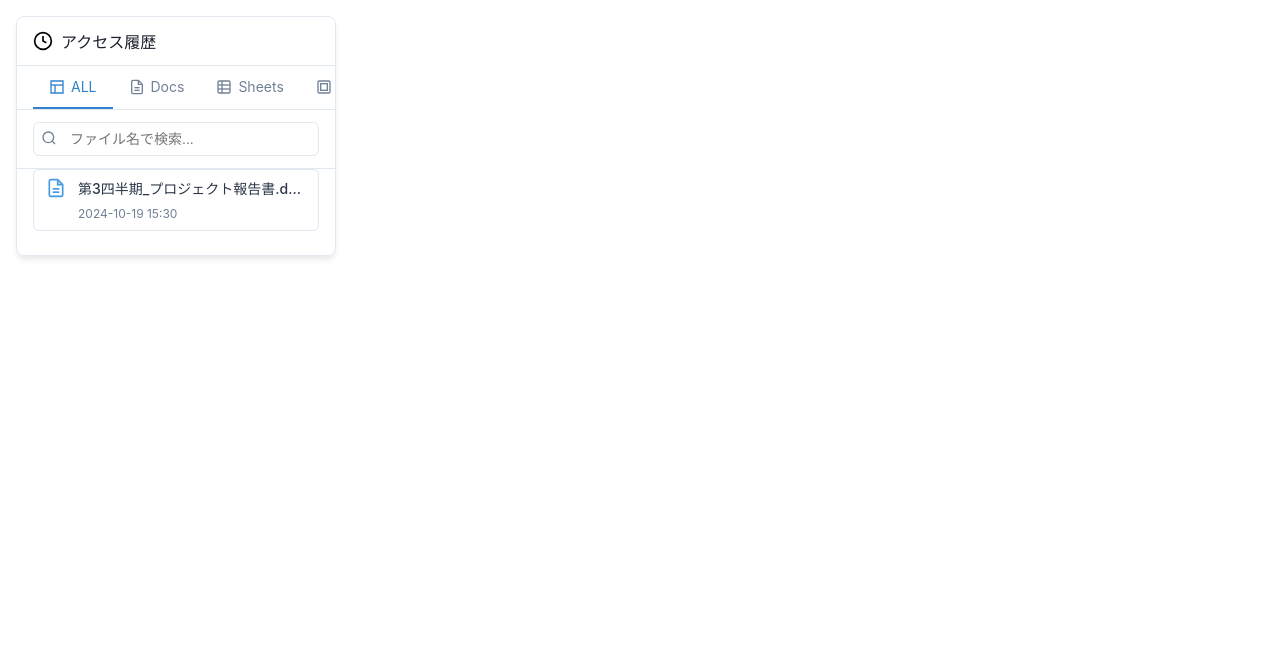
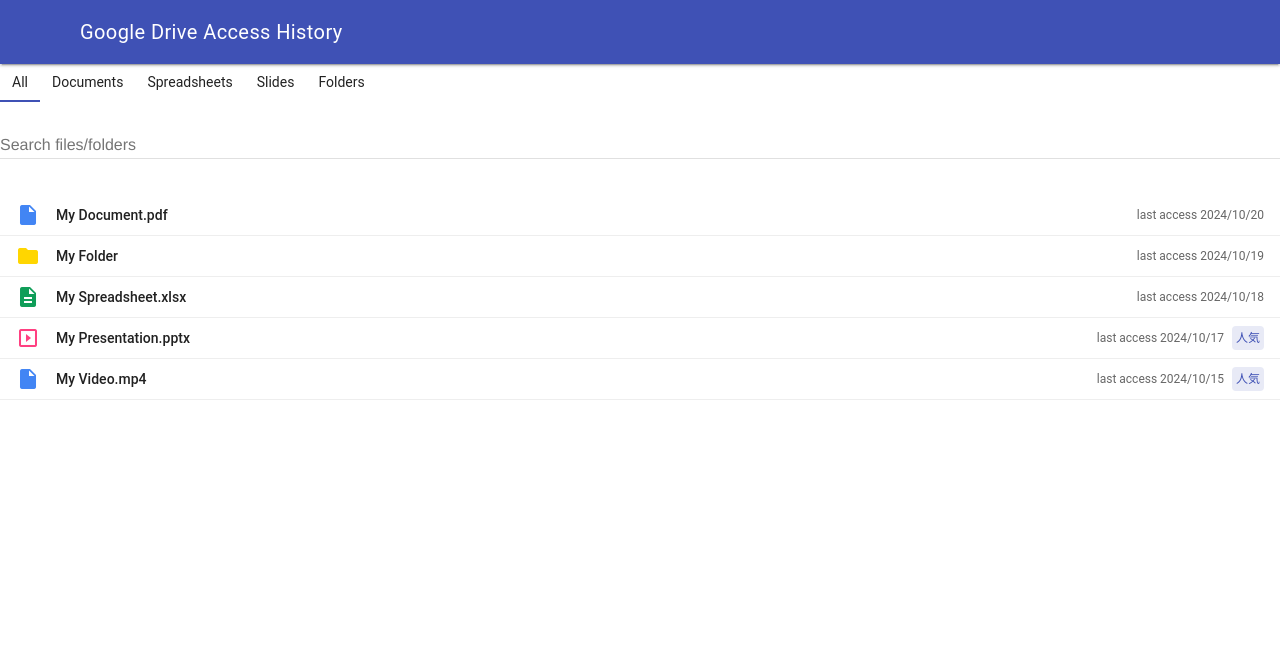
Before and after one commit to cyamax/google-drive-recent-files, a browser extension: page test.html in a window 1280 px wide. Drawn offline with nearby package versions, Linux system fonts and the light colour scheme.

Commit message:
fix デザインを変更

```diff
--- a/style.css
+++ b/style.css
@@ -74,6 +74,9 @@
   .tab-icon {
     width: 16px;
     height: 16px;
+    fill:none;
+    stroke: currentColor;
+    stroke-width: 2;
   }
 
   .search-container {
@@ -115,6 +118,7 @@
   .history-item {
     padding: 8px 12px;
     display: flex;
+    gap: 8px;
     cursor: pointer;
     border-bottom: 1px solid #eee;
   }
@@ -124,21 +128,28 @@
   }
 
   .file-icon {
-    flex-shrink: 0;
+    /* flex-shrink: 0; */
+    width: 16px;
+    height: 16px;
+    vertical-align: middle; /* 垂直方向の中央揃え */
+    fill:none;
+    stroke: currentColor;
+    stroke-width: 3;
   }
 
-  .file-icon.doc { color: #4299e1; }
-  .file-icon.sheet { color: #48bb78; }
-  .file-icon.slide { color: #ed8936; }
-  .file-icon.pdf { color: #e53e3e; }
-  .file-icon.image { color: #805ad5; }
-  .file-icon.folder { color: #718096; }
+  .file-icon.icon-doc { color: #007bff; }   /* 青色を濃く */
+  .file-icon.icon-sheet { color: #28a745; } /* 緑色を濃く */
+  .file-icon.icon-slide { color: #f1c40f; } /* Google Slideのテーマカラー */
+  .file-icon.icon-pdf { color: #c82333; }   /* 赤色を濃く */
+  .file-icon.icon-image { color: #6f42c1; } /* 紫色を濃く */
+  .file-icon.icon-folder { color: #f39c12; } /* 黄土色 */
+  .file-icon.icon-form { color: #673ab7; } /* Google Formの色 */
 
 
   .file-name {
+    line-height: 16px; /* 適切な値に調整 */
     font-size: 14px;
     color: #2d3748;
-    margin: 0 0 0 0;
     font-weight: 500;
     white-space: nowrap;
     overflow: hidden;
--- a/test.html
+++ b/test.html
@@ -1,264 +1,154 @@
 <!DOCTYPE html>
-<html>
+<html lang="en">
+
 <head>
-  <meta charset="UTF-8">
-  <title>Drive Access History</title>
+  <title>Google Drive Access History</title>
+  <link rel="stylesheet" href="https://fonts.googleapis.com/icon?family=Material+Icons">
+  <link rel="stylesheet" href="https://code.getmdl.io/1.3.0/material.indigo-pink.min.css">
+  <script defer src="https://code.getmdl.io/1.3.0/material.min.js"></script>
   <style>
     body {
-      font-family: -apple-system, BlinkMacSystemFont, "Segoe UI", Roboto, sans-serif;
-      margin: 0;
-      padding: 16px;
-      width: 320px;
-      background: #fff;
+      width: 500px;
+      font-family: Roboto, sans-serif;
     }
 
-    .container {
-      border: 1px solid #e2e8f0;
-      border-radius: 8px;
-      box-shadow: 0 4px 6px -1px rgba(0, 0, 0, 0.1);
-    }
-
-    .header {
-      padding: 12px 16px;
-      border-bottom: 1px solid #e2e8f0;
+    #tab-container {
       display: flex;
-      align-items: center;
-      gap: 8px;
-      position: sticky;
-      top: 0;
-      background: white;
-      border-radius: 8px 8px 0 0;
-      z-index: 10;
-    }
-
-    .header h1 {
-      font-size: 16px;
-      margin: 0;
-      font-weight: 500;
-      color: #1a202c;
-    }
-
-    /* タブナビゲーション */
-    .tabs {
-      display: flex;
-      padding: 0 16px;
-      border-bottom: 1px solid #e2e8f0;
-      background: white;
-      position: sticky;
-      top: 49px;
-      z-index: 10;
+      margin-bottom: 10px;
       overflow-x: auto;
-      scrollbar-width: none; /* Firefoxのスクロールバーを非表示 */
-    }
-
-    .tabs::-webkit-scrollbar {
-      display: none; /* Chromeのスクロールバーを非表示 */
     }
 
     .tab {
-      padding: 12px 16px;
-      font-size: 14px;
-      color: #718096;
+      white-space: nowrap;
+      padding: 8px 12px;
       cursor: pointer;
-      border-bottom: 2px solid transparent;
-      white-space: nowrap;
-      display: flex;
-      align-items: center;
-      gap: 6px;
-    }
-
-    .tab:hover {
-      color: #4a5568;
     }
 
     .tab.active {
-      color: #3182ce;
-      border-bottom-color: #3182ce;
+      border-bottom: 2px solid #3f51b5;
     }
 
-    .tab-icon {
-      width: 16px;
-      height: 16px;
-    }
-
-    .search-container {
-      padding: 12px 16px;
-      position: sticky;
-      top: 97px;
-      background: white;
-      z-index: 10;
-      border-bottom: 1px solid #e2e8f0;
-    }
-
-    .search-input {
-      width: 100%;
-      padding: 8px 12px 8px 36px;
-      border: 1px solid #e2e8f0;
-      border-radius: 6px;
-      font-size: 14px;
-      box-sizing: border-box;
-    }
-
-    .search-input:focus {
-      outline: none;
-      border-color: #3182ce;
-    }
-
-    .search-icon {
-      position: absolute;
-      left: 24px;
-      top: 20px;
-      color: #718096;
-    }
-
-    .history-list {
-      padding: 0 16px 16px;
-      max-height: 500px;
+    #history-list {
+      height: 450px;
       overflow-y: auto;
     }
 
     .history-item {
-      padding: 8px 12px;
-      border: 1px solid #e2e8f0;
-      border-radius: 6px;
-      margin-bottom: 8px;
       display: flex;
-      align-items: flex-start;
-      gap: 12px;
-      cursor: pointer;
+      align-items: center;
+      padding: 8px 16px;
+      border-bottom: 1px solid #eee;
     }
 
-    .history-item:hover {
-      background-color: #f7fafc;
+    .history-icon {
+      margin-right: 16px;
+      width: 24px;
+      height: 24px;
+      color: #757575;
     }
 
-    .file-icon {
-      flex-shrink: 0;
+    .history-icon.folder {
+      color: #FFD600 !important;
     }
 
-    .file-icon.doc { color: #4299e1; }
-    .file-icon.sheet { color: #48bb78; }
-    .file-icon.slide { color: #ed8936; }
-    .file-icon.pdf { color: #e53e3e; }
-    .file-icon.image { color: #805ad5; }
-    .file-icon.folder { color: #718096; }
-
-    .file-info {
-      flex-grow: 1;
-      min-width: 0;
+    .history-icon.document {
+      color: #4285F4 !important;
     }
 
-    .file-name {
-      font-size: 14px;
-      color: #2d3748;
-      margin: 0 0 4px 0;
-      font-weight: 500;
-      white-space: nowrap;
-      overflow: hidden;
-      text-overflow: ellipsis;
+    .history-icon.spreadsheet {
+      color: #0F9D58 !important;
     }
 
-    .access-time {
+    .history-icon.slides {
+      color: #FF4081 !important;
+    }
+
+    .history-name {
+      flex-grow: 1;
+      font-weight: 500;
+    }
+
+    .history-date {
       font-size: 12px;
-      color: #718096;
+      color: #666;
+      margin-left: 16px;
+    }
+
+    .mdl-textfield {
+      width: 100%;
+      margin-bottom: 16px;
+    }
+
+    /* ラベルのスタイル */
+    .history-label {
+      font-size: 12px;
+      color: #3f51b5;
+      margin-left: 8px;
+      background-color: #e8eaf6;
+      /* 背景色 */
+      padding: 2px 4px;
+      border-radius: 4px;
     }
   </style>
 </head>
+
 <body>
-  <div class="container">
-    <div class="header">
-      <svg width="20" height="20" viewBox="0 0 24 24" fill="none" stroke="currentColor" stroke-width="2">
-        <circle cx="12" cy="12" r="10"></circle>
-        <polyline points="12 6 12 12 16 14"></polyline>
-      </svg>
-      <h1>アクセス履歴</h1>
+  <div class="mdl-layout mdl-js-layout mdl-layout--fixed-header">
+    <header class="mdl-layout__header">
+      <div class="mdl-layout__header-row">
+        <span class="mdl-layout-title">Google Drive Access History</span>
+      </div>
+    </header>
+    <main class="mdl-layout__content">
+      <div class="page-content">
+
+        <div id="tab-container">
+          <div class="tab active" data-type="all">All</div>
+          <div class="tab" data-type="docs">Documents</div>
+          <div class="tab" data-type="sheets">Spreadsheets</div>
+          <div class="tab" data-type="slides">Slides</div>
+          <div class="tab" data-type="folder">Folders</div>
         </div>
 
-    <!-- タブナビゲーション -->
-    <div class="tabs">
-      <div class="tab active">
-        <svg class="tab-icon" viewBox="0 0 24 24" fill="none" stroke="currentColor" stroke-width="2">
-          <path d="M3 3h18v18H3z"></path>
-          <path d="M3 9h18"></path>
-          <path d="M9 21V9"></path>
-        </svg>
-        ALL
+        <div class="mdl-textfield mdl-js-textfield">
+          <input class="mdl-textfield__input" type="text" id="search" placeholder="Search files/folders">
         </div>
-      <div class="tab">
-        <svg class="tab-icon doc" viewBox="0 0 24 24" fill="none" stroke="currentColor" stroke-width="2">
-          <path d="M14 2H6a2 2 0 0 0-2 2v16a2 2 0 0 0 2 2h12a2 2 0 0 0 2-2V8z"></path>
-          <path d="M14 3v5h5"></path>
-          <line x1="16" y1="13" x2="8" y2="13"></line>
-          <line x1="16" y1="17" x2="8" y2="17"></line>
-        </svg>
-        Docs
+
+        <div id="history-list">
+          <div class="history-item">
+            <i class="material-icons history-icon document">insert_drive_file</i>
+            <span class="history-name">My Document.pdf</span>
+            <span class="history-date">last access 2024/10/20</span>
           </div>
-      <div class="tab">
-        <svg class="tab-icon sheet" viewBox="0 0 24 24" fill="none" stroke="currentColor" stroke-width="2">
-          <rect x="3" y="3" width="18" height="18" rx="2" ry="2"></rect>
-          <line x1="3" y1="9" x2="21" y2="9"></line>
-          <line x1="3" y1="15" x2="21" y2="15"></line>
-          <line x1="9" y1="3" x2="9" y2="21"></line>
-        </svg>
-        Sheets
+          <div class="history-item">
+            <i class="material-icons history-icon folder">folder</i>
+            <span class="history-name">My Folder</span>
+            <span class="history-date">last access 2024/10/19</span>
           </div>
-      <div class="tab">
-        <svg class="tab-icon slide" viewBox="0 0 24 24" fill="none" stroke="currentColor" stroke-width="2">
-          <rect x="3" y="3" width="18" height="18" rx="2" ry="2"></rect>
-          <rect x="7" y="7" width="10" height="10"></rect>
-        </svg>
-        Slides
+          <div class="history-item">
+            <i class="material-icons history-icon spreadsheet">description</i>
+            <span class="history-name">My Spreadsheet.xlsx</span>
+            <span class="history-date">last access 2024/10/18</span>
           </div>
-      <div class="tab">
-        <svg class="tab-icon folder" viewBox="0 0 24 24" fill="none" stroke="currentColor" stroke-width="2">
-          <path d="M22 19a2 2 0 0 1-2 2H4a2 2 0 0 1-2-2V5a2 2 0 0 1 2-2h5l2 3h9a2 2 0 0 1 2 2z"></path>
-        </svg>
-        Folder
+          <div class="history-item frequent">
+            <i class="material-icons history-icon slides">slideshow</i>
+            <span class="history-name">My Presentation.pptx</span>
+            <span class="history-date">last access 2024/10/17</span>
+            <span class="history-label">人気</span>
+          </div>
+          <div class="history-item frequent">
+            <i class="material-icons history-icon document">insert_drive_file</i>
+            <span class="history-name">My Video.mp4</span>
+            <span class="history-date">last access 2024/10/15</span>
+            <span class="history-label">人気</span>
           </div>
         </div>
 
-    <div class="search-container">
-      <svg class="search-icon" width="16" height="16" viewBox="0 0 24 24" fill="none" stroke="currentColor" stroke-width="2">
-        <circle cx="11" cy="11" r="8"></circle>
-        <line x1="21" y1="21" x2="16.65" y2="16.65"></line>
-      </svg>
-      <input type="text" class="search-input" placeholder="ファイル名で検索...">
+      </div>
+    </main>
   </div>
 
-    <div class="history-list">
-      <!-- リストの内容は前回と同じ -->
-      <div class="history-item">
-        <svg class="file-icon doc" width="20" height="20" viewBox="0 0 24 24" fill="none" stroke="currentColor" stroke-width="2">
-          <path d="M14 2H6a2 2 0 0 0-2 2v16a2 2 0 0 0 2 2h12a2 2 0 0 0 2-2V8z"></path>
-          <path d="M14 3v5h5"></path>
-          <line x1="16" y1="13" x2="8" y2="13"></line>
-          <line x1="16" y1="17" x2="8" y2="17"></line>
-        </svg>
-        <div class="file-info">
-          <p class="file-name">第3四半期_プロジェクト報告書.docx</p>
-          <span class="access-time">2024-10-19 15:30</span>
-        </div>
-      </div>
+  <script src="popup.js"></script>
+</body>
 
-      <!-- 他のリストアイテムも同様に続く -->
-    </div>
-  </div>
-
-  <script>
-    // タブ切り替えの実装
-    document.querySelectorAll('.tab').forEach(tab => {
-      tab.addEventListener('click', () => {
-        // アクティブなタブのスタイルを削除
-        document.querySelector('.tab.active').classList.remove('active');
-        // クリックされたタブをアクティブに
-        tab.classList.add('active');
-
-        // ここにフィルタリングのロジックを追加
-        const fileType = tab.textContent.trim();
-        // console.log('Selected file type:', fileType);
-        // 実際のフィルタリング処理をここに実装
-      });
-    });
-  </script>
-</body>
 </html>
```
Also changed, not shown: popup.html (+10 -22 lines), popup.js (+8 -8 lines), images/docs_192px.svg (deleted), images/folder_192px.svg (deleted), images/forms_192px.svg (deleted), images/sheets_192px.svg (deleted), images/slides_192px.svg (deleted), sprite.svg (added). Lines whose indentation alone changed are shown as unchanged.
